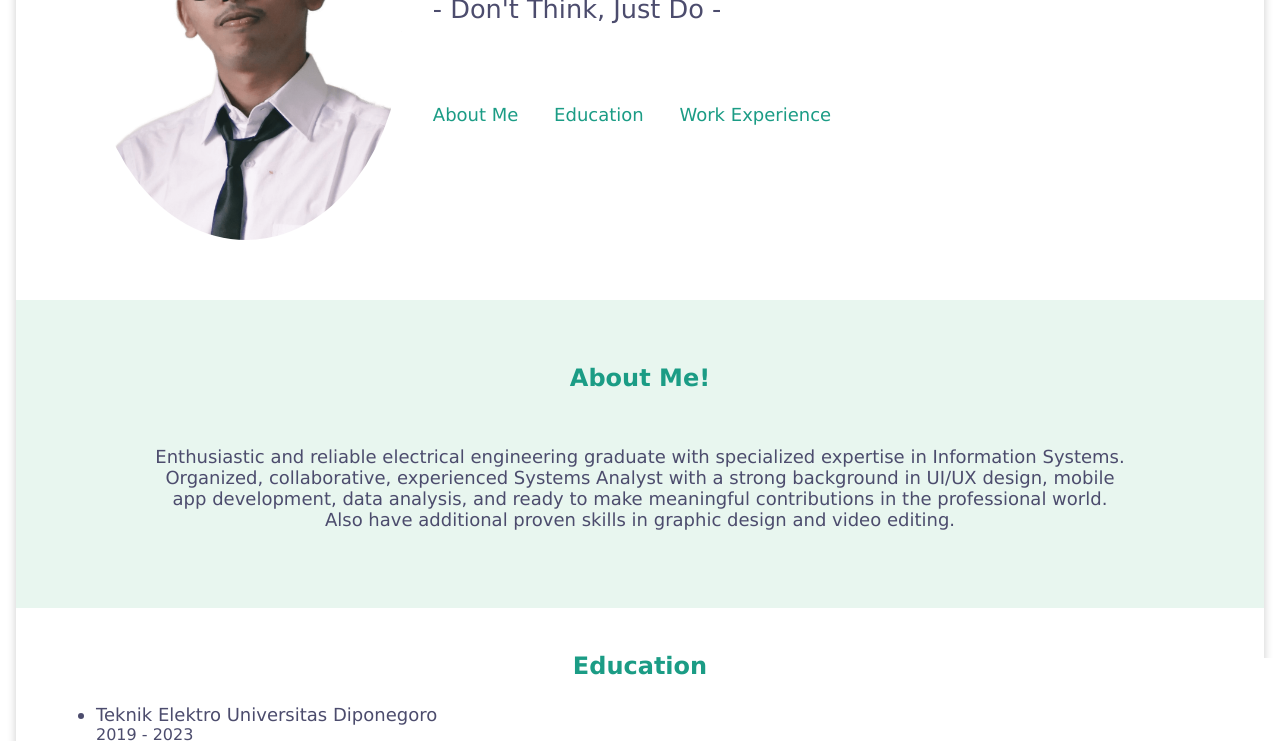
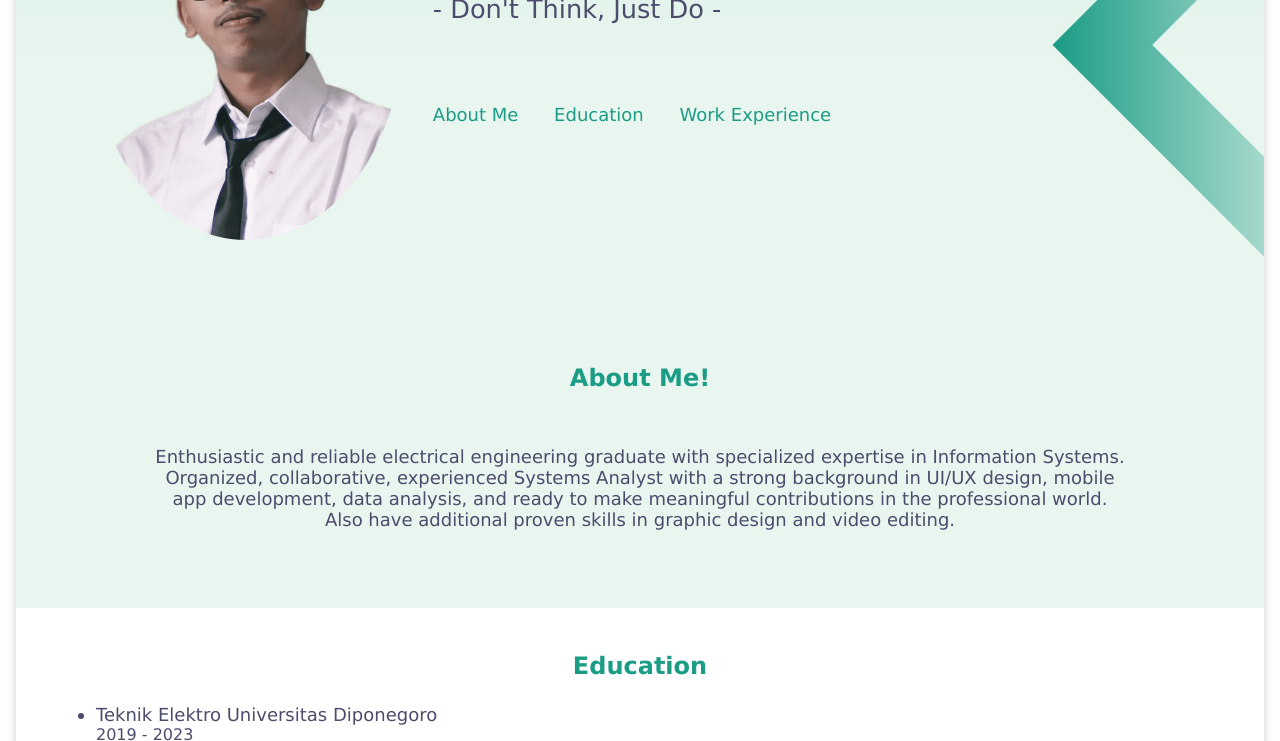
Before and after one commit to AloisiusVelix/btj-academy-fe-aloisius, a plain HTML site: page src/about.html in a window 1280 px wide. Shown: the part 359-1100 px from the top of the page. Drawn offline with Linux system fonts and the light colour scheme.

Commit message:
Update folder src

```diff
--- a/src/style.css
+++ b/src/style.css
@@ -111,6 +111,8 @@ footer {
 }
 
 .profile {
+    background-image: url("bg-profil.jpg");
+    background-size: cover;
     padding-top: 20px;
     padding-bottom: 30px;
 }
```
Also changed, not shown: src/bg-profil.jpg (added).
